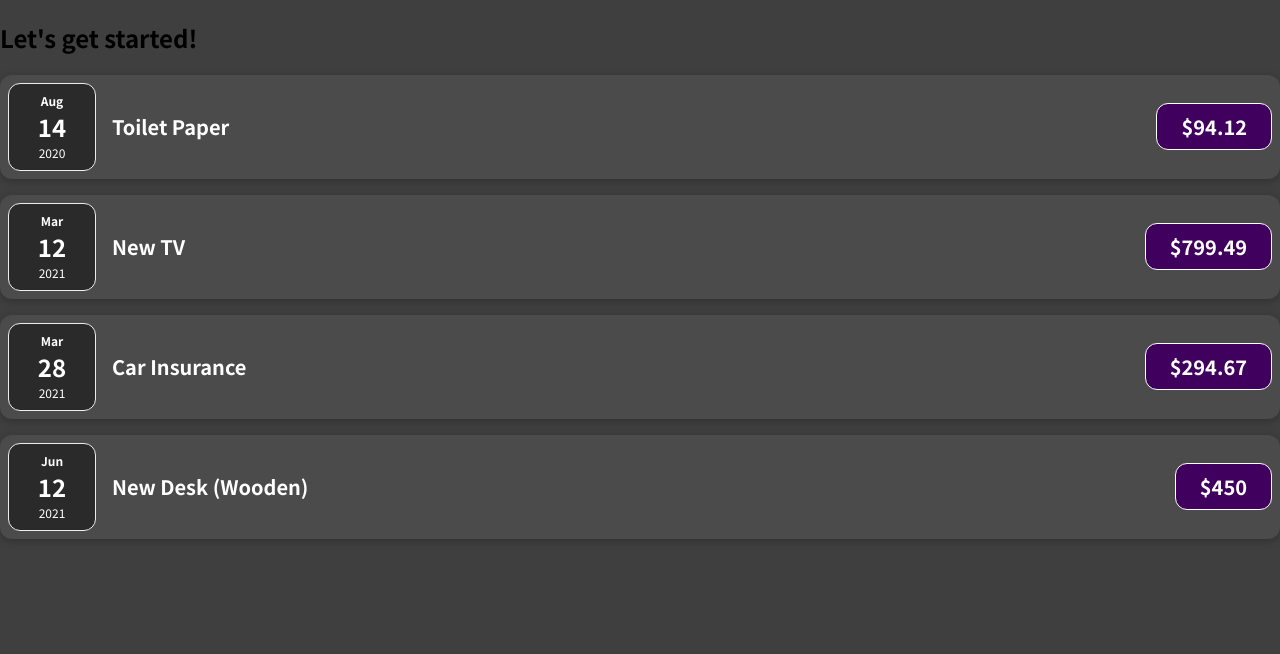
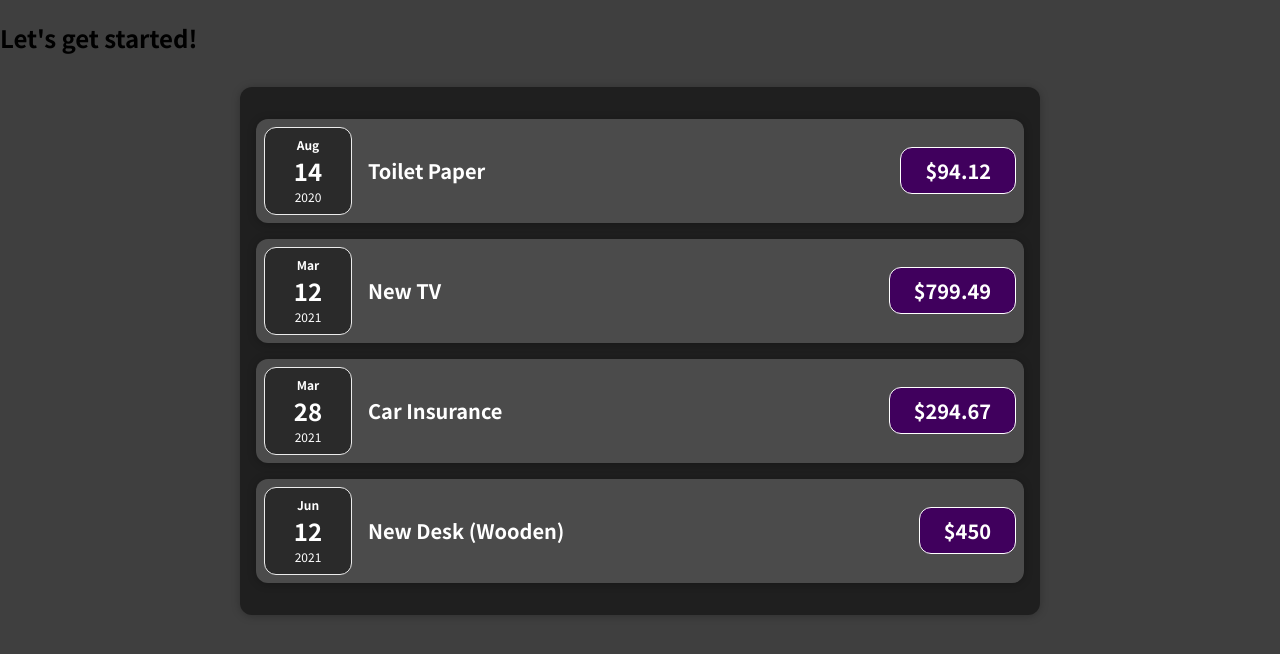
Before and after one commit to xGabrisado/01-starting-setup-modulo-3, a React (Create React App) app: page / in a window 1280 px wide. Shown: the top 654 px of the page. Built offline with nearby package versions, Linux system fonts and the light colour scheme.

Commit message:
✨ Implementing card

```diff
--- /dev/null
+++ b/src/components/Card.css
@@ -0,0 +1,4 @@
+.card {
+  border-radius: 12px;
+  box-shadow: 0 1px 8px rgba(0, 0, 0, 0.25);
+}
--- /dev/null
+++ b/src/components/Card.jsx
@@ -0,0 +1,9 @@
+import "./Card.css";
+
+function Card(props) {
+  const classes = "card " + props.className;
+
+  return <div className={classes}>{props.children}</div>;
+}
+
+export default Card;
--- a/src/components/ExpenseDisplay.css
+++ b/src/components/ExpenseDisplay.css
@@ -4,6 +4,4 @@
   margin: 2rem auto;
   width: 50rem;
   max-width: 95%;
-  border-radius: 12px;
-  box-shadow: 0 1px 8px rgba(0, 0, 0, 0.25);
 }
--- a/src/components/ExpenseDisplay.jsx
+++ b/src/components/ExpenseDisplay.jsx
@@ -1,13 +1,15 @@
 import ExpenseItem from "./ExpenseItem";
+import "./ExpenseDisplay.css";
+import Card from "./Card";
 
 function ExpenseDisplay(props) {
   return (
-    <div className="expenses">
+    <Card className="expenses">
       <ExpenseItem expense={props.expenseArr[0]} />
       <ExpenseItem expense={props.expenseArr[1]} />
       <ExpenseItem expense={props.expenseArr[2]} />
       <ExpenseItem expense={props.expenseArr[3]} />
-    </div>
+    </Card>
   );
 }
 
--- a/src/components/ExpenseItem.css
+++ b/src/components/ExpenseItem.css
@@ -2,10 +2,8 @@
   display: flex;
   justify-content: space-between;
   align-items: center;
-  box-shadow: 0 2px 8px rgba(0, 0, 0, 0.25);
   padding: 0.5rem;
   margin: 1rem 0;
-  border-radius: 12px;
   background-color: #4b4b4b;
 }
 
--- a/src/components/ExpenseItem.jsx
+++ b/src/components/ExpenseItem.jsx
@@ -1,15 +1,16 @@
+import Card from "./Card";
 import ExpenseDate from "./ExpenseDate";
 import "./ExpenseItem.css";
 
 function ExpenseItem({ expense }) {
   return (
-    <div className="expense-item">
+    <Card className="expense-item">
       <ExpenseDate date={expense.date} />
       <div className="expense-item__description">
         <h2>{expense.title}</h2>
         <div className="expense-item__price">${expense.amount}</div>
       </div>
-    </div>
+    </Card>
   );
 }
 
```
